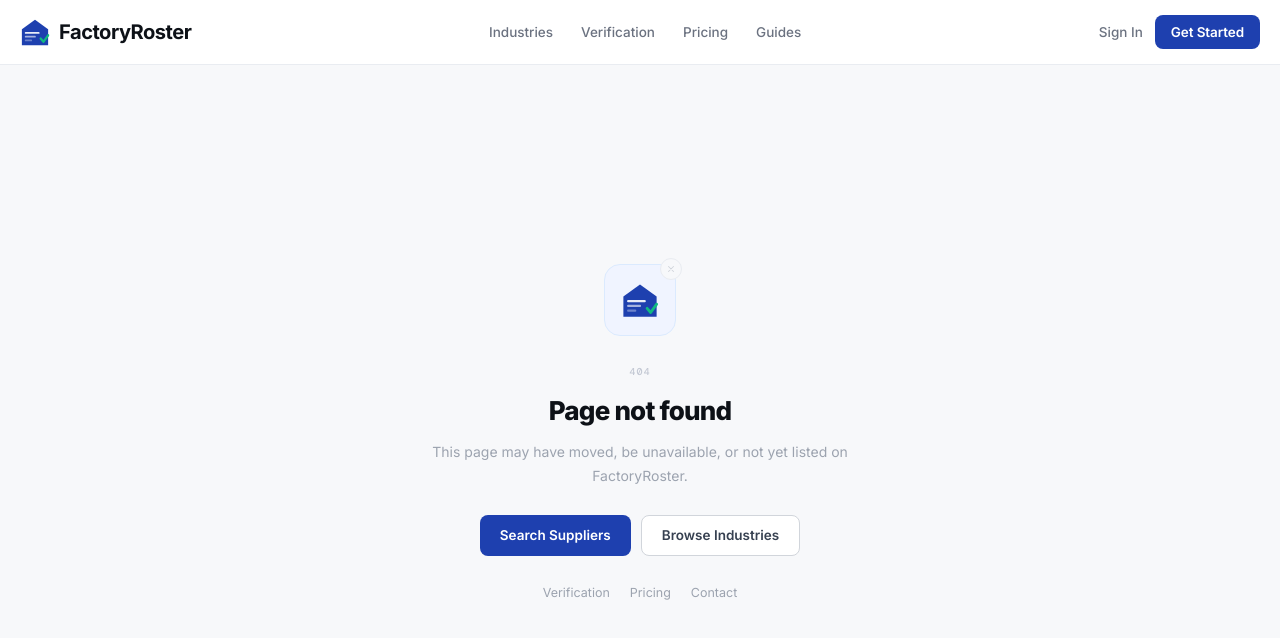
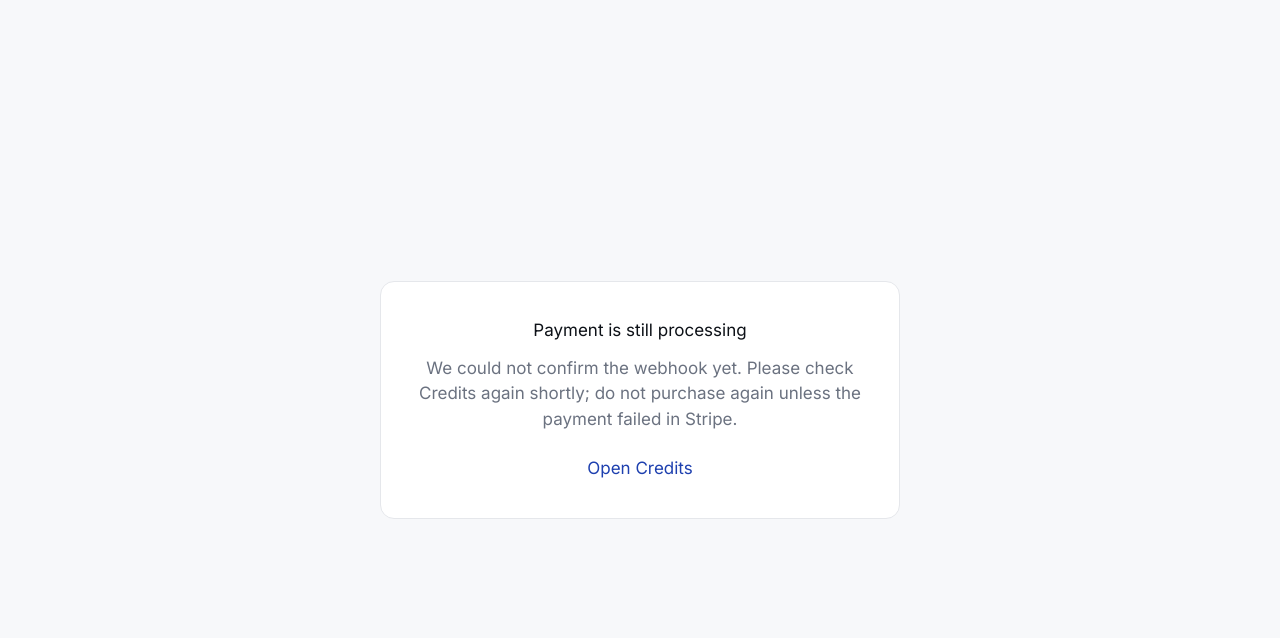
Before and after one commit to jwx1250-source/FactoryRoster2.0, a Next.js app: page /payment/success in a window 1280 px wide. Before the commit this address had no page. Shown: the top 638 px of the page. Built offline with nearby package versions, Linux system fonts and the light colour scheme; a web font is replaced by a local one.

Commit message:
fix: add payment success route

```diff
--- /dev/null
+++ b/app/api/payment/status/route.ts
@@ -0,0 +1,22 @@
+import { z } from "zod";
+
+import { requireAuthenticatedUser } from "@/lib/auth";
+import { apiError, noStoreJson } from "@/lib/http";
+import { createSupabaseServerClient } from "@/lib/supabase/server";
+
+const querySchema = z.object({ session_id: z.string().regex(/^cs_[A-Za-z0-9_]+$/) });
+
+export async function GET(request: Request) {
+  try {
+    const user = await requireAuthenticatedUser();
+    const { session_id: sessionId } = querySchema.parse(Object.fromEntries(new URL(request.url).searchParams));
+    const supabase = await createSupabaseServerClient();
+    const [{ data: purchase }, { data: balance }] = await Promise.all([
+      supabase.from("credit_transactions").select("amount,package_slug,created_at").eq("user_id", user.id).eq("checkout_session_id", sessionId).eq("type", "purchase").maybeSingle(),
+      supabase.from("credit_balances").select("balance").eq("user_id", user.id).maybeSingle(),
+    ]);
+    return noStoreJson({ fulfilled: Boolean(purchase), purchase, balance: balance?.balance ?? 0 });
+  } catch (error) {
+    return apiError(error);
+  }
+}
--- /dev/null
+++ b/app/payment/success/page.tsx
@@ -0,0 +1,60 @@
+"use client";
+
+import Link from "next/link";
+import { useEffect, useState } from "react";
+
+function safeReturnPath(value: string | null) {
+  return value && value.startsWith("/") && !value.startsWith("//") && !value.includes("\\") ? value : "/credits";
+}
+
+export default function PaymentSuccessPage() {
+  const [queryReady, setQueryReady] = useState(false);
+  const [sessionId, setSessionId] = useState<string | null>(null);
+  const [returnTo, setReturnTo] = useState("/credits");
+  const [state, setState] = useState<"processing" | "success" | "error">("processing");
+  const [credits, setCredits] = useState(0);
+  const [added, setAdded] = useState(0);
+
+  useEffect(() => {
+    const timer = window.setTimeout(() => {
+      const params = new URLSearchParams(window.location.search);
+      setSessionId(params.get("session_id"));
+      setReturnTo(safeReturnPath(params.get("return_to")));
+      setQueryReady(true);
+    }, 0);
+    return () => window.clearTimeout(timer);
+  }, []);
+
+  useEffect(() => {
+    if (!queryReady || !sessionId) return;
+    let cancelled = false;
+    let attempts = 0;
+    const poll = async () => {
+      try {
+        const response = await fetch(`/api/payment/status?session_id=${encodeURIComponent(sessionId)}`, { cache: "no-store" });
+        const body = await response.json();
+        if (!response.ok) throw new Error(body.error || "Unable to confirm payment");
+        if (body.fulfilled) {
+          if (!cancelled) { setCredits(body.balance ?? 0); setAdded(body.purchase?.amount ?? 0); setState("success"); }
+          return;
+        }
+        if (attempts++ < 20 && !cancelled) window.setTimeout(poll, 1500);
+        else if (!cancelled) setState("error");
+      } catch { if (!cancelled) setState("error"); }
+    };
+    poll();
+    return () => { cancelled = true; };
+  }, [queryReady, sessionId]);
+
+  const displayState = !queryReady ? "processing" : (sessionId ? state : "error");
+
+  return (
+    <main style={{ minHeight: "100vh", display: "grid", placeItems: "center", background: "#F7F8FA", padding: 24 }}>
+      <section style={{ maxWidth: 520, width: "100%", padding: 36, background: "#fff", border: "1px solid #E5E7EB", borderRadius: 14, textAlign: "center" }}>
+        {displayState === "processing" && <><h1 style={{ marginBottom: 12 }}>Confirming your payment</h1><p style={{ color: "#6B7280" }}>We are waiting for Stripe to confirm the payment. Credits will not be added until the server receives the verified webhook.</p></>}
+        {displayState === "success" && <><h1 style={{ marginBottom: 12 }}>Payment successful</h1><p style={{ color: "#6B7280", marginBottom: 8 }}>{added} Contact Credits added</p><p style={{ color: "#6B7280", marginBottom: 24 }}>Current balance: {credits} Contact Credits</p><Link href={returnTo} style={{ display: "inline-block", padding: "10px 18px", borderRadius: 8, background: "#1E40AF", color: "#fff", textDecoration: "none", fontWeight: 600 }}>Return to manufacturer</Link></>}
+        {displayState === "error" && <><h1 style={{ marginBottom: 12 }}>Payment is still processing</h1><p style={{ color: "#6B7280", marginBottom: 24 }}>We could not confirm the webhook yet. Please check Credits again shortly; do not purchase again unless the payment failed in Stripe.</p><Link href="/credits" style={{ color: "#1E40AF" }}>Open Credits</Link></>}
+      </section>
+    </main>
+  );
+}
```
